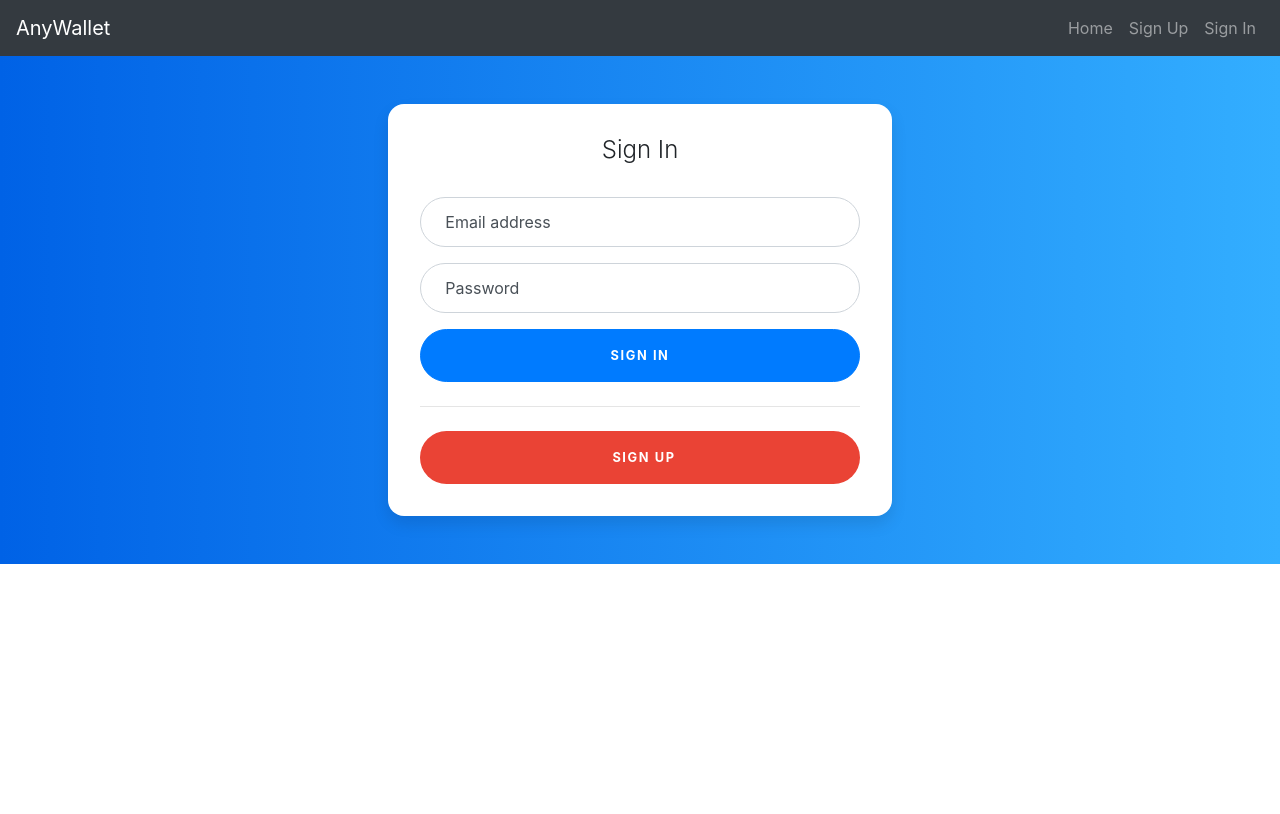
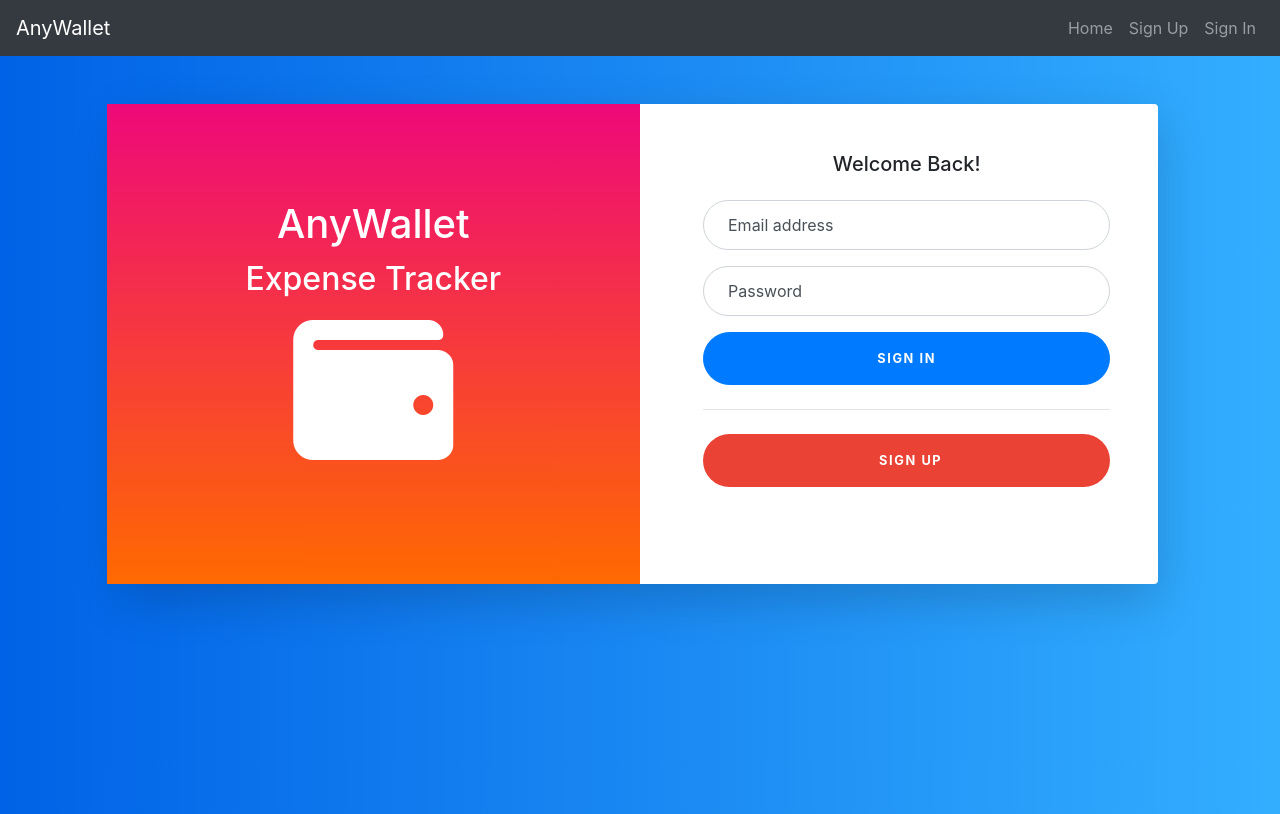
Before and after one commit to eric2702/ReactAnyWalletFinalV2, a React (Create React App) app in the folder client/: page /login in a window 1280 px wide. Built offline with nearby package versions, Linux system fonts and the light colour scheme; no server answers; some icons are missing.

Commit message:
add more styling for login and register page

```diff
--- a/client/src/components/Login.js
+++ b/client/src/components/Login.js
@@ -56,18 +56,28 @@ const Login = () => {
     <div>
       <Navbar />
       <div className="login">
-        <div className="row mr-0 ml-0">
-          <div className="col-sm-9 col-md-7 col-lg-5 mx-auto">
-            <div data-aos="fade-right" className="card card-signin my-5">
-              <div className="card-body">
-                <h5 className="card-title text-center">Sign In</h5>
+        <div className="row justify-content-center mx-0">
+          <div className="col-xl-10 col-lg-12 col-md-9">
+            <div data-aos="fade-right" className="card o-hidden border-0 shadow-lg my-5">
+              <div className="card-body p-0">
+                <div className="row">
+                  <div className="col-lg-6 d-none d-lg-block bg">
+                    <div className="p-5 mt-5">
+                      <div className="text-center text-white">
+                        <h1 className="card-title">AnyWallet</h1>
+                        <h2 className="card-title">Expense Tracker</h2>
+                        <i class="fas fa-wallet fa-10x"></i>
+                      </div>
+                    </div>
+                  </div>
+                  <div className="col-lg-6">
+                    <div className="p-5">
+                      <div className="text-center">
+                        <h5 className="card-title mb-4">Welcome Back!</h5>
+                      </div>
                       <form className="form-signin" onSubmit={onSubmitForm}>
                         <div className="form-label-group">
-                    <input
-                      type="email"
-                      name="email"
-                      value={email}
-                      onChange={(e) => onChange(e)}
+                          <input type="email" name="email" value={email} onChange={(e) => onChange(e)}
                             id="inputEmail"
                             className="form-control"
                             placeholder="Email address"
@@ -78,11 +88,7 @@ const Login = () => {
                         </div>
 
                         <div className="form-label-group">
-                    <input
-                      type="password"
-                      name="password"
-                      value={password}
-                      onChange={(e) => onChange(e)}
+                          <input type="password" name="password" value={password} onChange={(e) => onChange(e)}
                             id="inputPassword"
                             className="form-control"
                             placeholder="Password"
@@ -90,18 +96,12 @@ const Login = () => {
                           />
                           <label for="inputPassword">Password</label>
                         </div>
-                  <button
-                    className="btn btn-lg btn-primary btn-block text-uppercase"
-                    type="submit"
-                  >
+                        <button className="btn btn-lg btn-primary btn-block text-uppercase" type="submit">
                           Sign in
                         </button>
                         <hr className="my-4" />
                         <Link to="/register" style={{ textDecoration: "none" }}>
-                    <button
-                      className="btn btn-lg btn-google btn-block text-uppercase"
-                      type="submit"
-                    >
+                          <button className="btn btn-lg btn-google btn-block text-uppercase" type="submit">
                             <i className="fab mr-2"></i>
                             Sign Up
                           </button>
@@ -113,6 +113,70 @@ const Login = () => {
               </div>
             </div>
           </div>
+        </div>
+      </div>
+    </div>
+
+    // <div>
+    //   <Navbar />
+    //   <div className="login">
+    //     <div className="row mr-0 ml-0">
+    //       <div className="col-sm-9 col-md-7 col-lg-5 mx-auto">
+    //         <div data-aos="fade-right" className="card card-signin my-5">
+    //           <div className="card-body">
+    //             <h5 className="card-title text-center">Sign In</h5>
+    //             <form className="form-signin" onSubmit={onSubmitForm}>
+    //               <div className="form-label-group">
+    //                 <input
+    //                   type="email"
+    //                   name="email"
+    //                   value={email}
+    //                   onChange={(e) => onChange(e)}
+    //                   id="inputEmail"
+    //                   className="form-control"
+    //                   placeholder="Email address"
+    //                   required
+    //                   autofocus
+    //                 />
+    //                 <label for="inputEmail">Email address</label>
+    //               </div>
+
+    //               <div className="form-label-group">
+    //                 <input
+    //                   type="password"
+    //                   name="password"
+    //                   value={password}
+    //                   onChange={(e) => onChange(e)}
+    //                   id="inputPassword"
+    //                   className="form-control"
+    //                   placeholder="Password"
+    //                   required
+    //                 />
+    //                 <label for="inputPassword">Password</label>
+    //               </div>
+    //               <button
+    //                 className="btn btn-lg btn-primary btn-block text-uppercase"
+    //                 type="submit"
+    //               >
+    //                 Sign in
+    //               </button>
+    //               <hr className="my-4" />
+    //               <Link to="/register" style={{ textDecoration: "none" }}>
+    //                 <button
+    //                   className="btn btn-lg btn-google btn-block text-uppercase"
+    //                   type="submit"
+    //                 >
+    //                   <i className="fab mr-2"></i>
+    //                   Sign Up
+    //                 </button>
+    //               </Link>
+    //             </form>
+    //           </div>
+    //         </div>
+    //       </div>
+    //     </div>
+    //   </div>
+    // </div>
   );
 };
 
--- a/client/src/components/Register.js
+++ b/client/src/components/Register.js
@@ -58,11 +58,25 @@ const Register = () => {
     <div>
       <Navbar />
       <div className="register">
-        <div className="row mr-0 ml-0">
-          <div className="col-sm-9 col-md-7 col-lg-5 mx-auto">
-            <div data-aos="fade-right" className="card card-signin my-5">
-              <div className="card-body">
-                <h5 className="card-title text-center">Sign Up</h5>
+        <div className="row justify-content-center mx-0">
+          <div className="col-xl-10 col-lg-12 col-md-9">
+            <div data-aos="fade-right" className="card o-hidden border-0 shadow-lg my-5">
+              <div className="card-body p-0">
+                <div className="row">
+                  <div className="col-lg-6 d-none d-lg-block bg">
+                    <div className="p-5 mt-5">
+                      <div className="text-center text-white">
+                        <h1 className="card-title">AnyWallet</h1>
+                        <h2 className="card-title">Expense Tracker</h2>
+                        <i class="fas fa-wallet fa-10x"></i>
+                      </div>
+                    </div>
+                  </div>
+                  <div className="col-lg-6">
+                    <div className="p-5">
+                      <div className="text-center">
+                        <h5 className="card-title">Sign Up!</h5>
+                      </div>
                       <form className="form-signin" onSubmit={onSubmitForm}>
                         <div className="form-label-group">
                           <input
@@ -142,6 +156,97 @@ const Register = () => {
               </div>
             </div>
           </div>
+        </div>
+      </div>
+    </div>
+
+    // <div>
+    //   <Navbar />
+    //   <div className="register">
+    //     <div className="row mr-0 ml-0">
+    //       <div className="col-sm-9 col-md-7 col-lg-5 mx-auto">
+    //         <div data-aos="fade-right" className="card card-signin my-5">
+    //           <div className="card-body">
+    //             <h5 className="card-title text-center">Sign Up</h5>
+    //             <form className="form-signin" onSubmit={onSubmitForm}>
+    //               <div className="form-label-group">
+    //                 <input
+    //                   type="email"
+    //                   name="email"
+    //                   value={email}
+    //                   onChange={(e) => onChange(e)}
+    //                   id="inputEmail"
+    //                   className="form-control"
+    //                   placeholder="Email address"
+    //                   required
+    //                   autofocus
+    //                 />
+    //                 <label for="inputEmail">Email address</label>
+    //               </div>
+
+    //               <div className="form-label-group">
+    //                 <input
+    //                   type="password"
+    //                   name="password"
+    //                   value={password}
+    //                   onChange={(e) => onChange(e)}
+    //                   id="inputPassword"
+    //                   className="form-control"
+    //                   placeholder="Password"
+    //                   required
+    //                 />
+    //                 <label for="inputPassword">Password</label>
+    //               </div>
+
+    //               <div className="form-label-group">
+    //                 <input
+    //                   type="password"
+    //                   name="confirmPassword"
+    //                   value={confirmPassword}
+    //                   onChange={(e) => onChange(e)}
+    //                   id="inputConfPassword"
+    //                   className="form-control"
+    //                   placeholder="Confirm Password"
+    //                   required
+    //                 />
+    //                 <label for="inputConfPassword">Confirm Password</label>
+    //               </div>
+
+    //               <div className="form-label-group">
+    //                 <input
+    //                   type="text"
+    //                   name="name"
+    //                   value={name}
+    //                   onChange={(e) => onChange(e)}
+    //                   id="inputName"
+    //                   className="form-control"
+    //                   placeholder="Name"
+    //                   required
+    //                 />
+    //                 <label for="inputName">Name</label>
+    //               </div>
+    //               <button
+    //                 className="btn btn-lg btn-primary btn-block text-uppercase"
+    //                 type="submit"
+    //               >
+    //                 Sign Up!
+    //               </button>
+    //               <hr className="my-4" />
+    //               <Link to="/login" style={{ textDecoration: "none" }}>
+    //                 <button
+    //                   className="btn btn-lg btn-google btn-block text-uppercase"
+    //                   type="submit"
+    //                 >
+    //                   <i className="fab mr-2"></i>Sign In Instead!
+    //                 </button>
+    //               </Link>
+    //             </form>
+    //           </div>
+    //         </div>
+    //       </div>
+    //     </div>
+    //   </div>
+    // </div>
   );
 };
 
--- a/client/src/css/auth.css
+++ b/client/src/css/auth.css
@@ -6,12 +6,17 @@
 .login {
   background: #007bff;
   background: linear-gradient(to right, #0062e6, #33aeff);
-  height: 100%;
+  height: 94.7vh;
 }
 
 .register {
   background: red;
-  height: 100%;
+  height: 94.7vh;
+}
+
+.bg {
+  background: linear-gradient(0deg, #ff6a00 0%, #ee0979 100%);
+  height: 60vh;
 }
 
 .card-signin {
```
Lines whose indentation alone changed are shown as unchanged.
